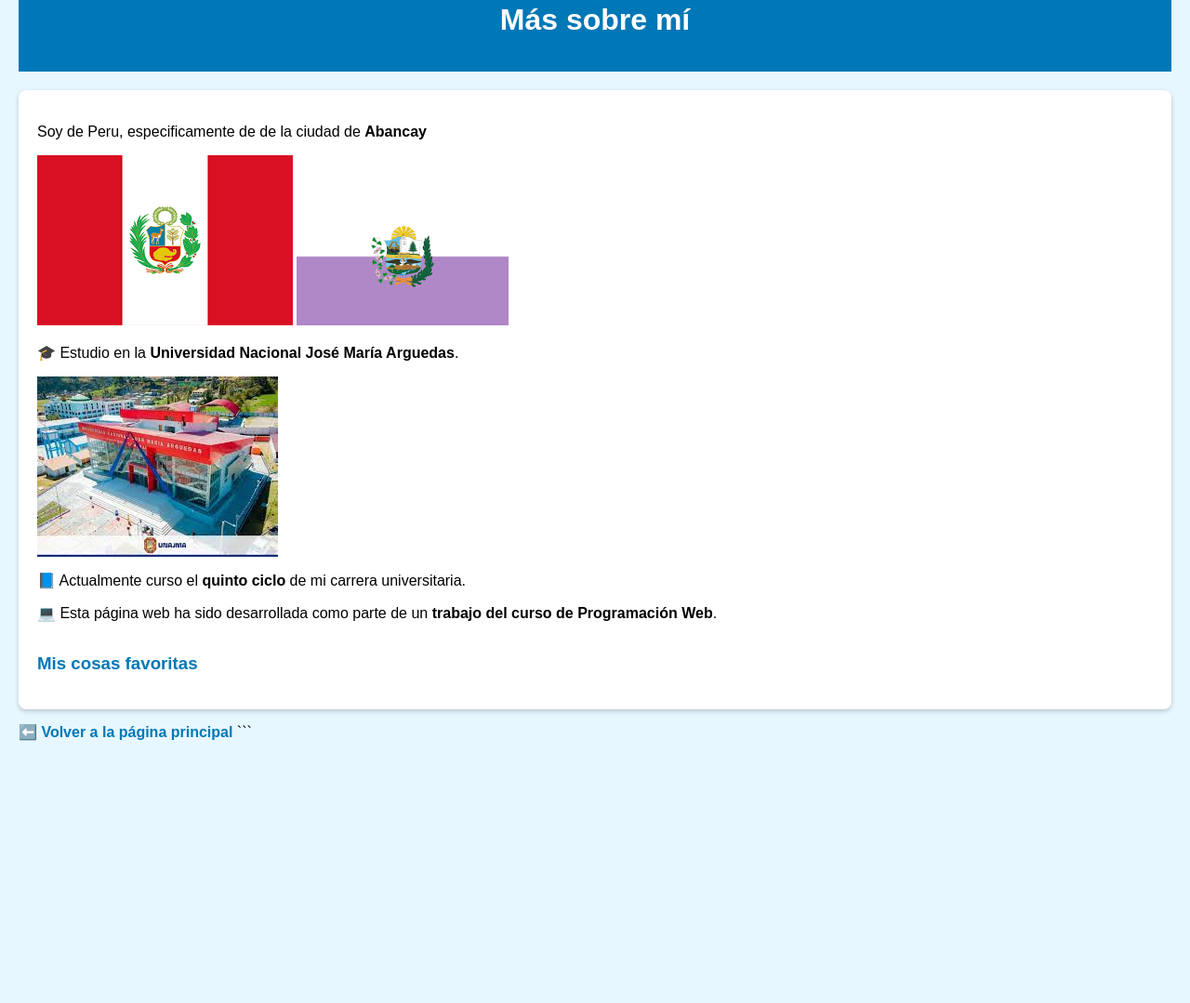
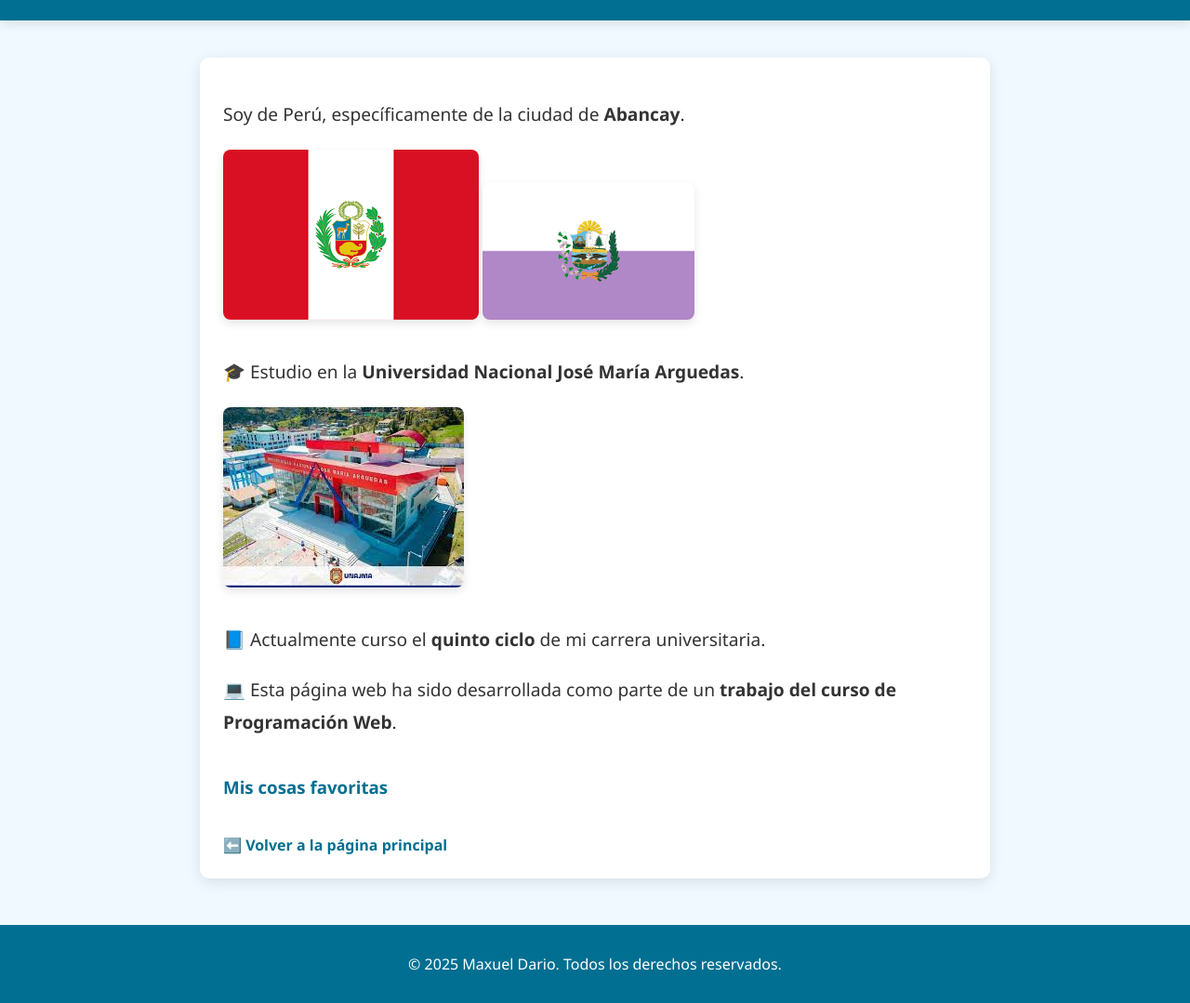
Before and after one commit to maxueldario851-dot/mi-pagina-web, a plain HTML site: page mas.html in a window 1280 px wide. Shown: the part 71-1150 px from the top of the page at 93% size. Before the commit the page ends 888 px from the top, so only its background shows below. Drawn offline with Linux system fonts and the light colour scheme.

Commit message:
Update mas.html

````diff
--- a/mas.html
+++ b/mas.html
@@ -1,55 +1,112 @@
-```html
 <!DOCTYPE html>
 <html lang="es">
 <head>
   <meta charset="UTF-8">
+  <meta name="viewport" content="width=device-width, initial-scale=1.0">
   <title>Más sobre mí</title>
   <style>
     body {
-      font-family: Arial, sans-serif;
-      background-color: #e6f7ff;
+      font-family: 'Segoe UI', Tahoma, Geneva, Verdana, sans-serif;
+      background-color: #f0f9ff;
       margin: 0;
-      padding: 20px;
+      padding: 0;
+      color: #333;
     }
+
     header {
-      background-color: #0077b6;
+      background-color: #006f91;
       color: white;
       text-align: center;
-      padding: 15px;
+      padding: 25px 20px;
+      box-shadow: 0 4px 10px rgba(0, 0, 0, 0.1);
     }
+
+    header h1 {
+      font-size: 2rem;
+      margin: 0;
+    }
+
     .info {
       background-color: white;
-      padding: 20px;
-      margin-top: 20px;
+      padding: 25px;
+      margin: 40px auto;
+      max-width: 800px;
+      border-radius: 10px;
+      box-shadow: 0 4px 15px rgba(0, 0, 0, 0.1);
+    }
+
+    .info p {
+      font-size: 1.2rem;
+      line-height: 1.8;
+      margin-bottom: 20px;
+    }
+
+    .info img {
+      max-width: 100%;
       border-radius: 8px;
-      box-shadow: 0px 2px 5px rgba(0,0,0,0.2);
+      box-shadow: 0 4px 10px rgba(0, 0, 0, 0.1);
+      margin-bottom: 15px;
     }
+
     a {
       display: inline-block;
-      margin-top: 15px;
-      color: #0077b6;
+      color: #006f91;
       text-decoration: none;
       font-weight: bold;
+      margin-top: 20px;
+      transition: color 0.3s ease;
+    }
+
+    a:hover {
+      color: #004b63;
+    }
+
+    footer {
+      background-color: #006f91;
+      color: white;
+      text-align: center;
+      padding: 15px 0;
+      margin-top: 50px;
+      font-size: 1rem;
+    }
+
+    @media (max-width: 600px) {
+      .info p {
+        font-size: 1rem;
+      }
+
+      header h1 {
+        font-size: 1.6rem;
+      }
     }
   </style>
 </head>
 <body>
+
   <header>
     <h1>Más sobre mí</h1>
   </header>
 
   <div class="info">
-    <p> Soy de Peru, especificamente de de la ciudad de <strong>Abancay</strong></p>
-    <img src="peru.png" alt="Foto Pais">
-    <img src="abancay.png" alt="Foto ciudad">
+    <p>Soy de Perú, específicamente de la ciudad de <strong>Abancay</strong>.</p>
+    <img src="peru.png" alt="Foto del país Perú">
+    <img src="abancay.png" alt="Foto de la ciudad de Abancay">
+
     <p>🎓 Estudio en la <strong>Universidad Nacional José María Arguedas</strong>.</p>
-    <img src="argedas.jpg" alt="Foto Pais">
+    <img src="argedas.jpg" alt="Foto de la Universidad Nacional José María Arguedas">
+
     <p>📘 Actualmente curso el <strong>quinto ciclo</strong> de mi carrera universitaria.</p>
+
     <p>💻 Esta página web ha sido desarrollada como parte de un <strong>trabajo del curso de Programación Web</strong>.</p>
-    <h3> <a href="ultimo.html" class="link">Mis cosas favoritas</a> </h3> </div> </section> </body> </html>
+
+    <h3><a href="ultimo.html" class="link">Mis cosas favoritas</a></h3>
 
     <a href="index.html">⬅️ Volver a la página principal</a>
   </div>
+
+  <footer>
+    <p>&copy; 2025 Maxuel Dario. Todos los derechos reservados.</p>
+  </footer>
+
 </body>
 </html>
-```
````
